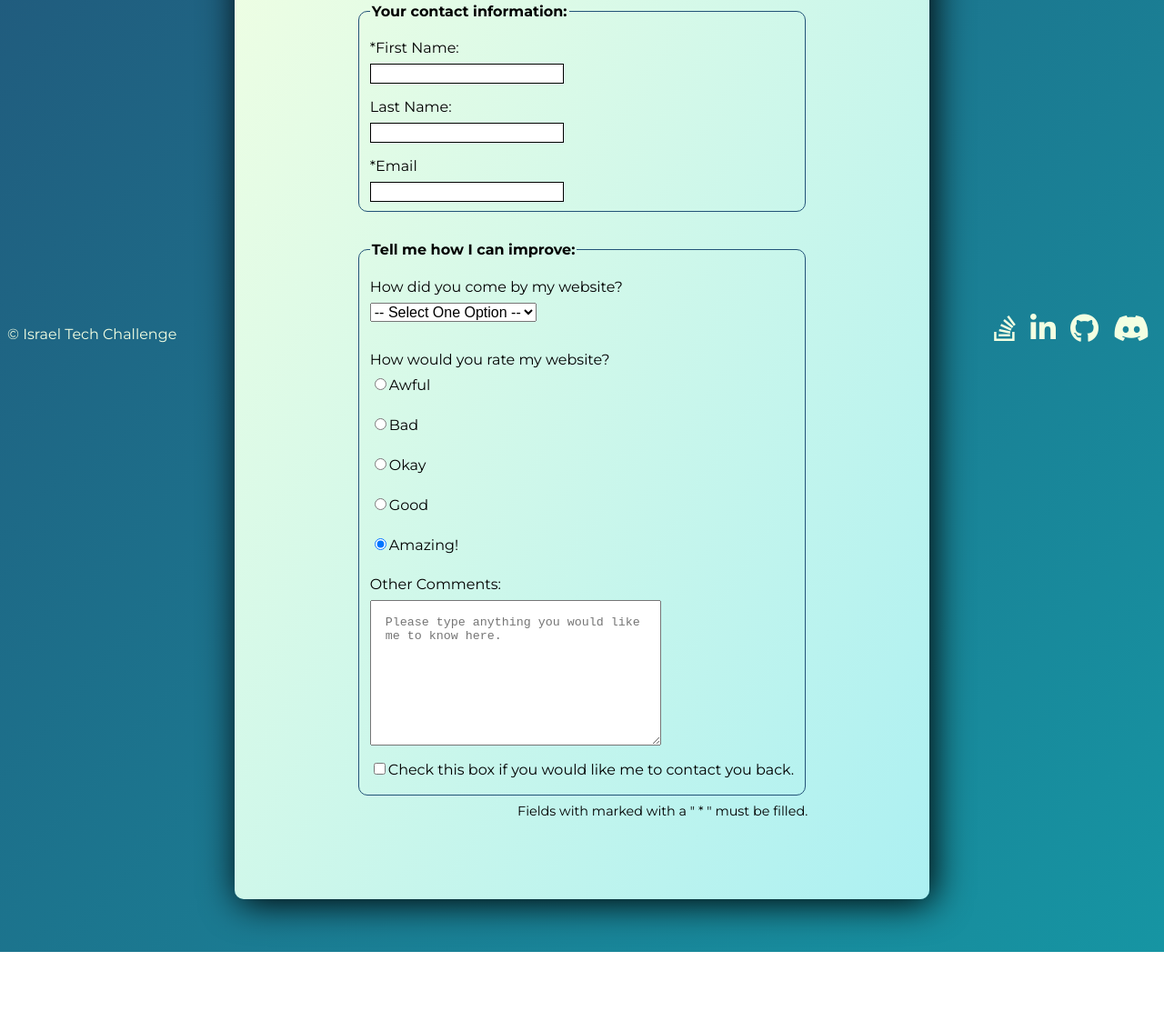
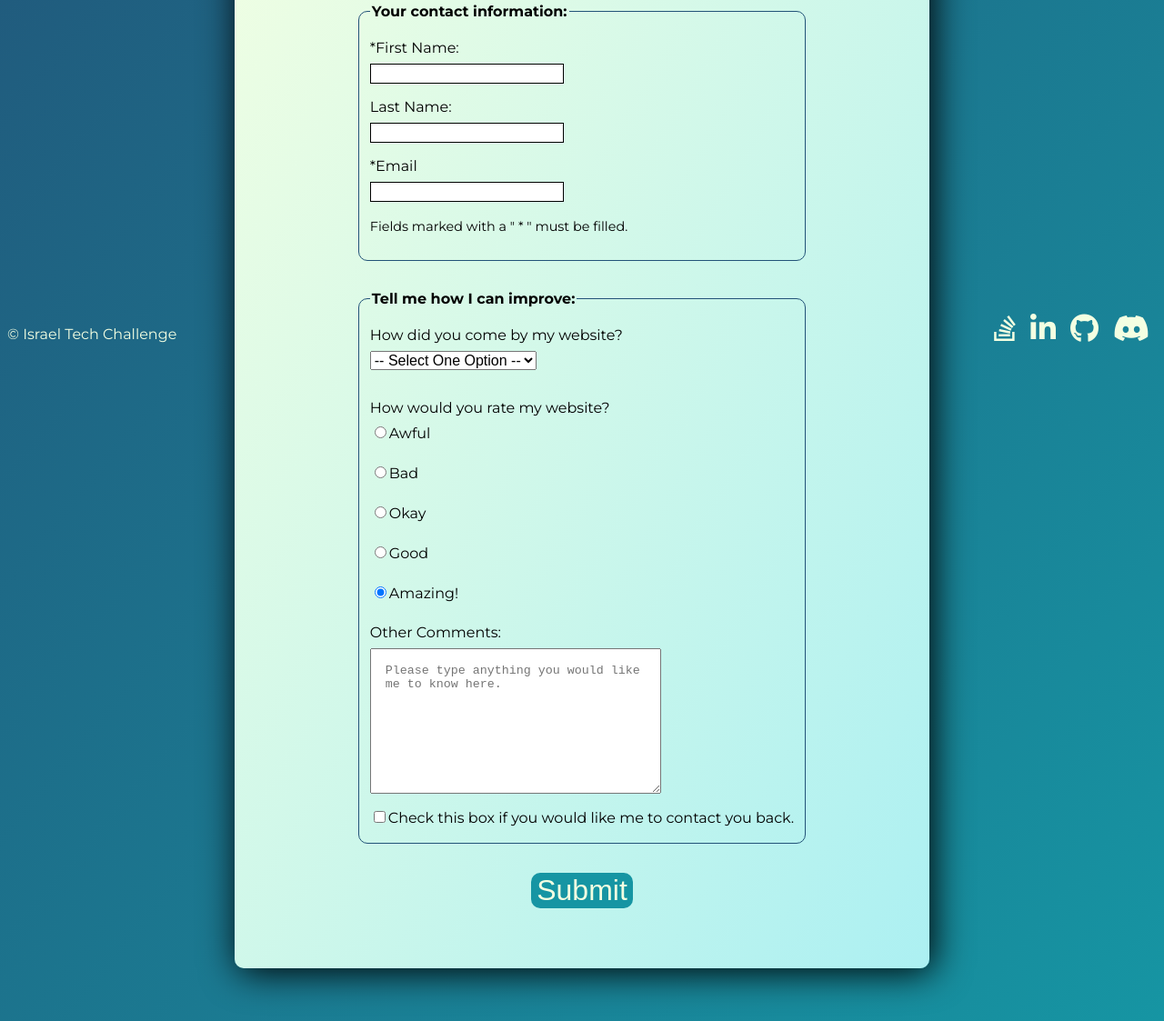
Before and after one commit to Giltr749/Giltr749.github.io, a plain HTML site: page contact.html in a window 1280 px wide. Shown: the part 407-1530 px from the top of the page at 91% size. Before the commit the page ends 1454 px from the top, so only its background shows below. Drawn offline with Linux system fonts and the light colour scheme.

Commit message:
added submit button

```diff
--- a/contact.html
+++ b/contact.html
@@ -37,6 +37,7 @@
                     <input type="text" id="lname" name="lname">
                     <label for="email">*Email</label>
                     <input type="email" id="email" name="email">
+                    <p class="ast">Fields marked with a "&nbsp;*&nbsp;" must be filled.</p>
                 </fieldset>
                 <fieldset>
                     <legend>Tell me how I can improve:</legend>
@@ -59,7 +60,8 @@
                     <label for="back">
                     <input type="checkbox" value="back" name="back" id="back">Check this box if you would like me to contact you back.</label>
                 </fieldset>
-                <p class="ast">Fields with marked with a "&nbsp;*&nbsp;" must be filled.</p>
+                <div><button type="submit">Submit</button></div>
+
             </form>
         </div>
         </div>
--- a/style.css
+++ b/style.css
@@ -206,9 +206,8 @@ fieldset {
 }
 
 .ast {
-  padding-top: 0;
-  margin-top: -1.5rem;
-  text-align: right;
+  padding: .2rem 0 .2rem 0;
+  text-align: left;
   font-size: .9rem;
 }
 
@@ -216,6 +215,19 @@ textarea {
   height: 10rem;
   padding: 1rem;
   width: 20rem;
+}
+
+[type="submit"] {
+  font-size: 2rem;
+  border: none;
+  border-radius: 10px;
+  background-color: #1695A3;
+  color: #F3FFE2;
+}
+
+[type="submit"]:hover {
+  background: none ;
+  color: #1695A3 ;
 }
 
 /*
```
